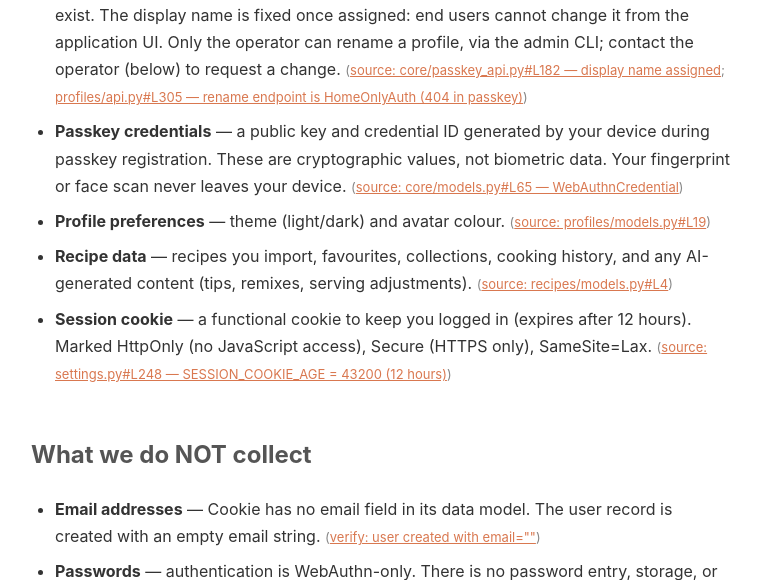
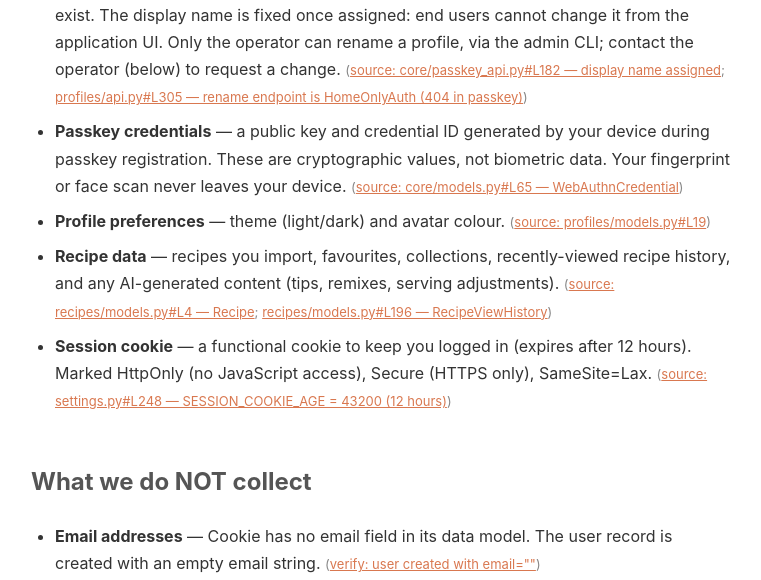
Before and after one commit to matthewdeaves/cookie, a Django app: template apps/core/templates/core/privacy_policy.html in a window 1280 px wide. Shown: the part 717-1297 px from the top of the page, without its empty margins (259-1020 px from the left). Run offline with Django 5.2, Linux system fonts and the light colour scheme; the template is opened without the code that fills it, so the values that code supplies are empty.

Commit message:
docs(privacy): clarify "cooking history" → "recently-viewed recipe history"
The codebase has no cook-tracking model — `RecipeViewHistory`
(apps/recipes/models.py:196) records recently-viewed recipes per
profile, with `viewed_at` (auto_now), not a "cooked" event. Update the
"Recipe data" entry to match the actual model and link both the Recipe
class and RecipeViewHistory for verification.

Co-Authored-By: Claude Opus 4.7 (1M context) <noreply@anthropic.com>

```diff
--- a/apps/core/templates/core/privacy_policy.html
+++ b/apps/core/templates/core/privacy_policy.html
@@ -25,8 +25,8 @@
       <span class="source-link">(<a href="https://github.com/matthewdeaves/cookie/blob/v1.72.1/apps/core/models.py#L65">source: core/models.py#L65 — WebAuthnCredential</a>)</span></li>
     <li><strong>Profile preferences</strong> — theme (light/dark) and avatar colour.
       <span class="source-link">(<a href="https://github.com/matthewdeaves/cookie/blob/v1.72.1/apps/profiles/models.py#L19">source: profiles/models.py#L19</a>)</span></li>
-    <li><strong>Recipe data</strong> — recipes you import, favourites, collections, cooking history, and any AI-generated content (tips, remixes, serving adjustments).
-      <span class="source-link">(<a href="https://github.com/matthewdeaves/cookie/blob/v1.72.1/apps/recipes/models.py#L4">source: recipes/models.py#L4</a>)</span></li>
+    <li><strong>Recipe data</strong> — recipes you import, favourites, collections, recently-viewed recipe history, and any AI-generated content (tips, remixes, serving adjustments).
+      <span class="source-link">(<a href="https://github.com/matthewdeaves/cookie/blob/v1.72.1/apps/recipes/models.py#L4">source: recipes/models.py#L4 — Recipe</a>; <a href="https://github.com/matthewdeaves/cookie/blob/v1.72.1/apps/recipes/models.py#L196">recipes/models.py#L196 — RecipeViewHistory</a>)</span></li>
     <li><strong>Session cookie</strong> — a functional cookie to keep you logged in (expires after 12 hours). Marked HttpOnly (no JavaScript access), Secure (HTTPS only), SameSite=Lax.
       <span class="source-link">(<a href="https://github.com/matthewdeaves/cookie/blob/v1.72.1/cookie/settings.py#L248">source: settings.py#L248 — SESSION_COOKIE_AGE = 43200 (12 hours)</a>)</span></li>
   </ul>
```
